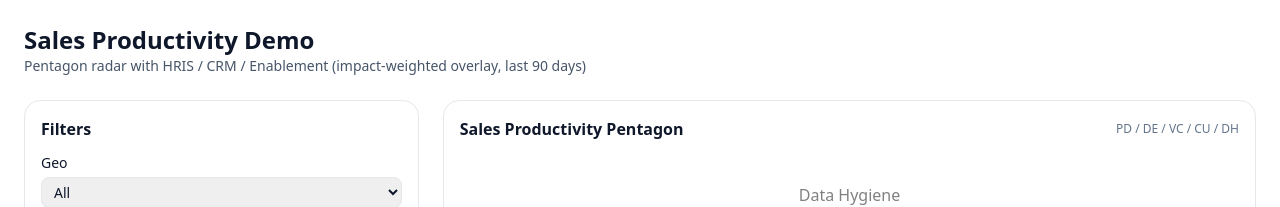
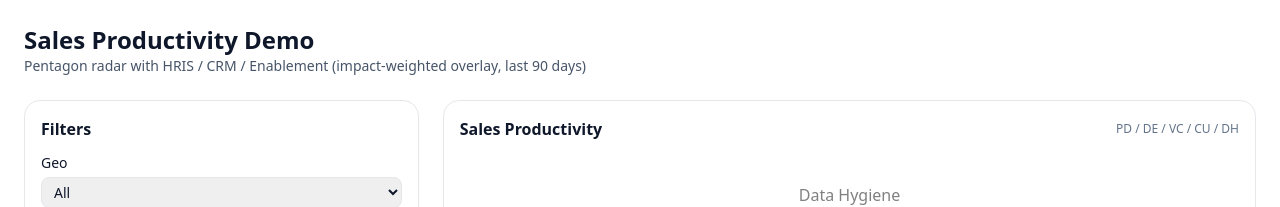
Before and after one commit to ashishvarghese242/sales-productivity-demo, a React (Vite) app: page / in a window 1280 px wide. Shown: the top 207 px of the page. Built offline with nearby package versions, Linux system fonts and the light colour scheme.

Commit message:
Update App.jsx

```diff
--- a/src/App.jsx
+++ b/src/App.jsx
@@ -405,7 +405,7 @@ export default function App() {
         <div className="lg:col-span-2 space-y-4">
           <div className="p-4 rounded-2xl border">
             <div className="flex items-center justify-between mb-3">
-              <h2 className="font-semibold">Sales Productivity Pentagon</h2>
+              <h2 className="font-semibold">Sales Productivity</h2>
               <div className="text-xs text-slate-500">PD / DE / VC / CU / DH</div>
             </div>
 
```
